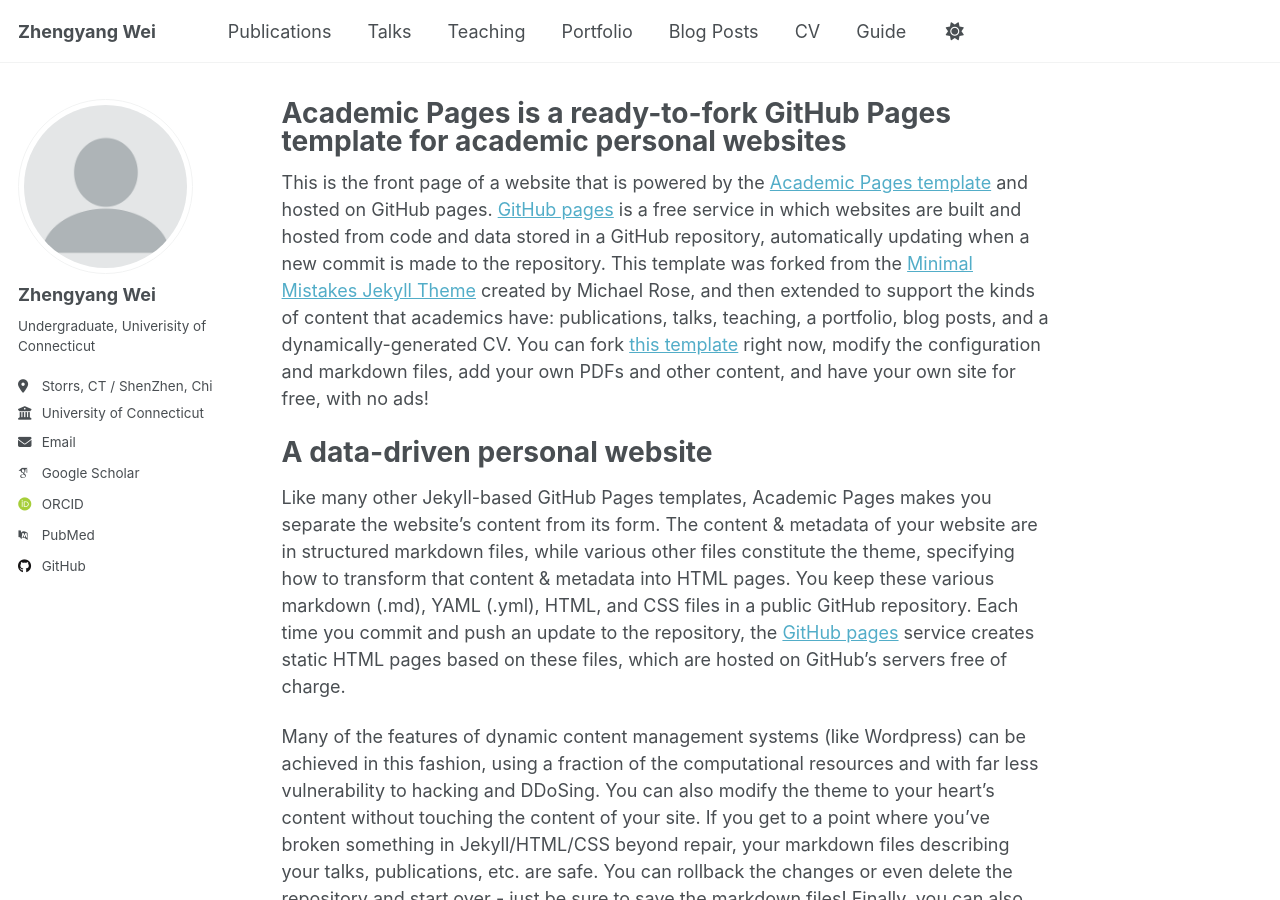
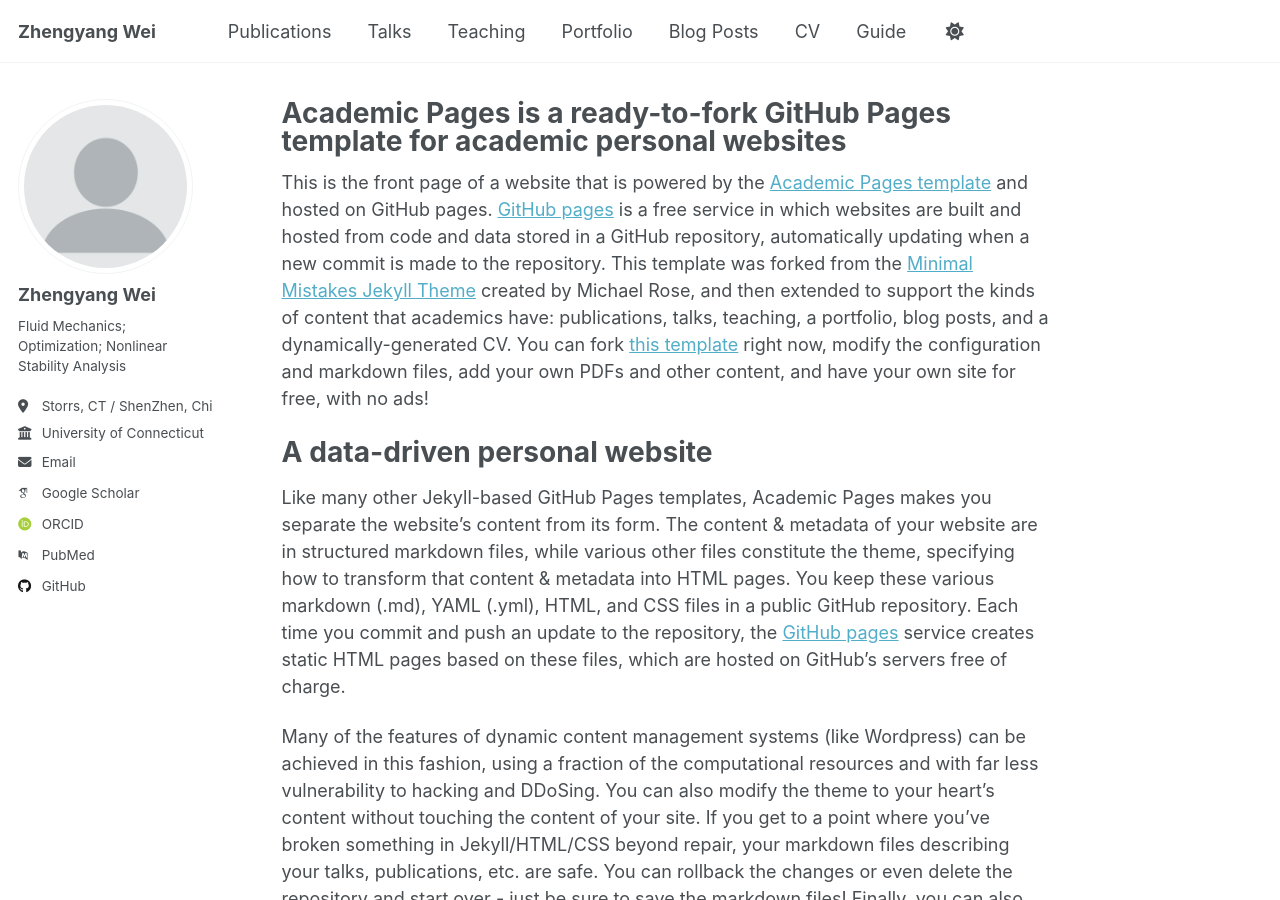
Before and after one commit to GNK48-WZY/gnk48-wzy.github.io, a Jekyll site: the page built from _pages/about.md, in a window 1280 px wide and 900 px high. Built offline with Jekyll 4.4.1, drawn with Linux system fonts in a browser that asks for light colours; some web fonts are replaced.

Commit message:
Update _config.yml

```diff
--- a/_config.yml
+++ b/_config.yml
@@ -25,7 +25,7 @@ author:
   avatar           : "profile.png"
   name             : "Zhengyang Wei"
   pronouns         : # example: "she/her"
-  bio              : "Undergraduate, Univerisity of Connecticut"
+  bio              : "Fluid Mechanics; Optimization; Nonlinear Stability Analysis"
   location         : "Storrs, CT / ShenZhen, China"
   employer         : "University of Connecticut"
   uri              : # URL
```
